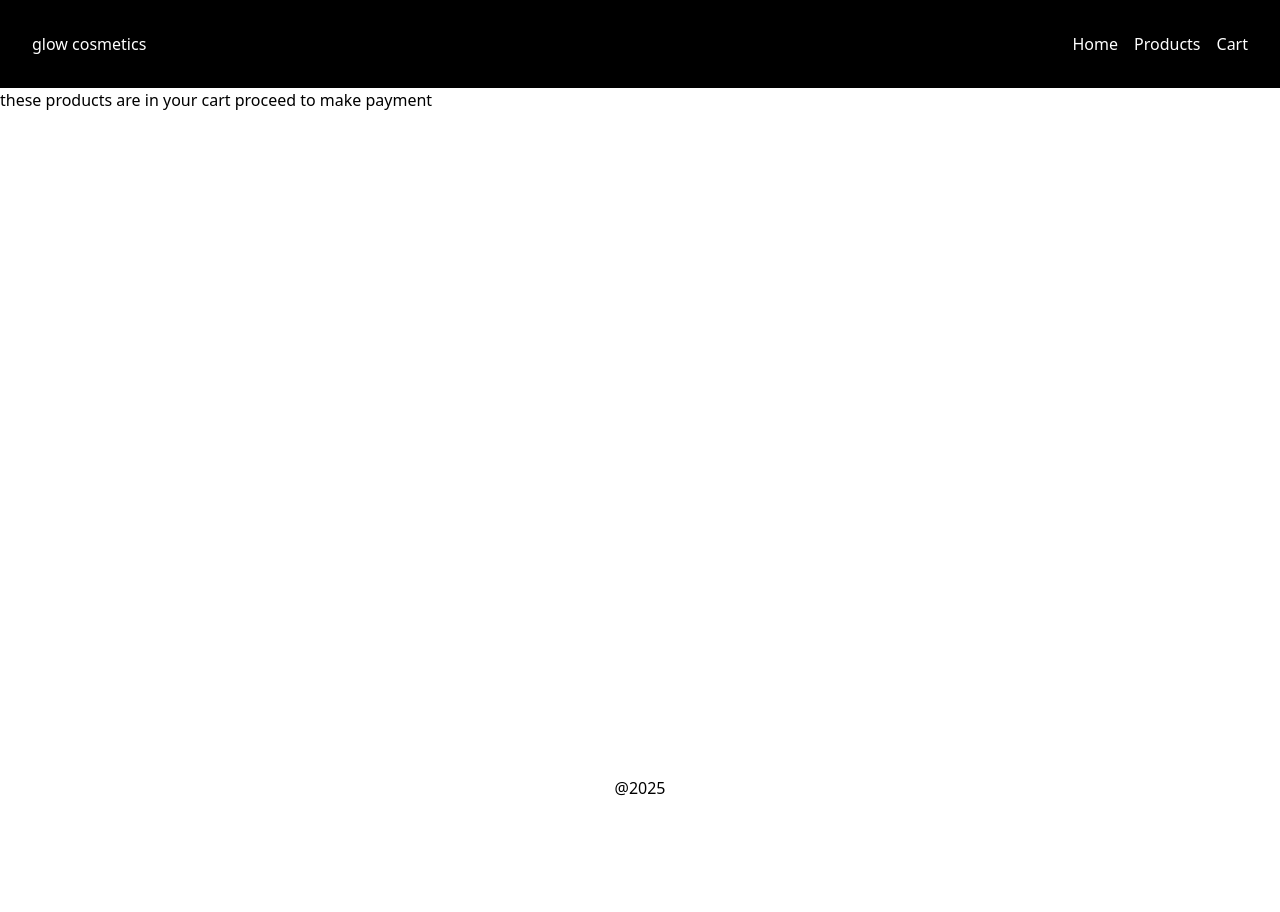
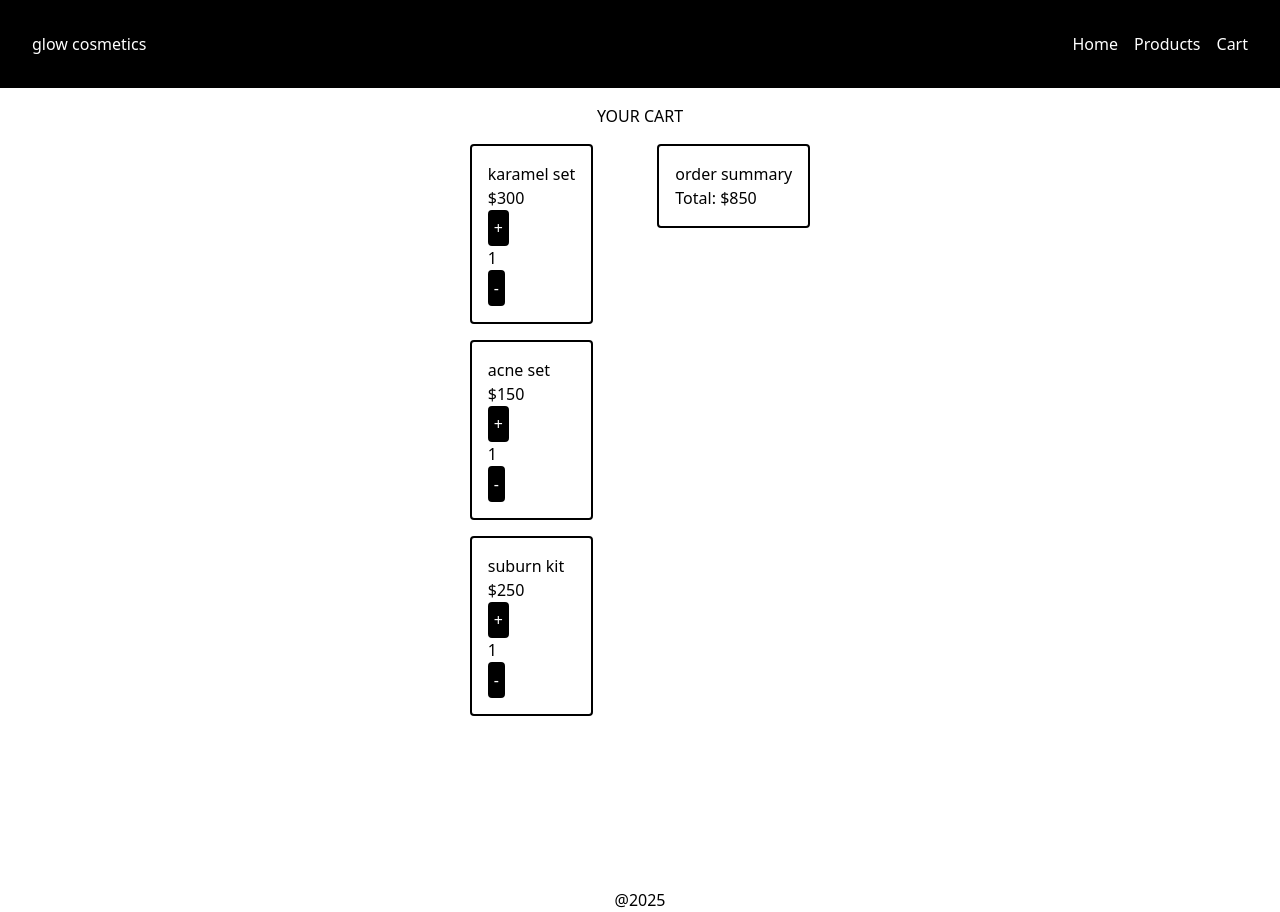
Before and after one commit to z-shaban/shopping-cart, a React (Vite) app: page /cart in a window 1280 px wide. Before the commit the page ends 800 px from the top, so only its background shows below. Built offline with nearby package versions, Linux system fonts and the light colour scheme.

Commit message:
created the static version of the cart page

```diff
--- a/src/components/cart.jsx
+++ b/src/components/cart.jsx
@@ -1,7 +1,26 @@
-export function Cart(){
+import { CartCard } from "./cartCard"
+export function Cart({card, setCart}){
+   const myCart = [
+    {name:'karamel set', price:300, quantity:1},
+     {name:'acne set', price:150, quantity:2},
+      {name: 'suburn kit', price:250, quantity:1}
+   ]
+
     return(
         <>
-        <p>these products are in your cart proceed to make payment</p>
+        <div className="flex flex-col items-center min-h-screen pt-4 ">
+              <h1 className="pb-4">YOUR CART</h1>
+              <div className="flex items-start space-x-16">
+                <div>
+                   {myCart.map((product)=> (<CartCard card = {product}/>))}
+                </div>
+                <div className="border-2 border-black p-4  rounded mb-4 ">
+                    <p>order summary</p>
+                    <p>Total: ${myCart.reduce((sum, product)=> sum + product.price*product.quantity ,0)} </p>
+                </div>
+              </div>
+        </div>
+
         </>
     )
 
--- /dev/null
+++ b/src/components/cartCard.jsx
@@ -0,0 +1,26 @@
+
+import { useState } from "react"
+
+export function CartCard({card}){
+const [quantity, setQuantity] = useState(1);
+const handleIncrement= ()=>{
+    setQuantity(quantity + 1)
+  }
+
+  const handleDecrement = ()=>{
+    if(quantity > 1){
+      setQuantity(quantity - 1)
+    }
+  }
+
+
+  return <>
+    <div className="border-2 border-black p-4  rounded mb-4">
+        <p>{card.name} </p>
+        <p>${card.price} </p>
+        <button onClick={handleIncrement} className="border-2 border-black bg-black text-white p-1 rounded hover:bg-white hover:text-black mr-4 ">+</button>
+        <p>{quantity} </p>
+        <button onClick={handleDecrement} className="border-2 border-black bg-black text-white p-1 rounded hover:bg-white hover:text-black ">-</button>
+    </div>
+  </>
+}
--- a/src/components/productCard.jsx
+++ b/src/components/productCard.jsx
@@ -2,18 +2,15 @@
 
 
 
-export function ProductCard({card}){
+export function ProductCard({card, setCart}){
 
   const [quantity, setQuantity] = useState(1);
 
-  const handleIncrement= ()=>{
-    setQuantity(quantity + 1)
-  }
 
-  const handleDecrement = ()=>{
-    if(quantity > 1){
-      setQuantity(quantity - 1)
-    }
+
+  const addToCart = () => {
+    setCart(prevCart => [...prevCart, card])
+
   }
 
 
@@ -23,17 +20,8 @@
       <div>{card.title}</div>
       <div>${card.price * quantity}</div>
       <div>
-        <label htmlFor="">Quantity: </label>
-       <input
-       type="text"
-       value={quantity}
-       onChange={(e) => setQuantity(e.target.value)}
-       />
-        <br></br>
-        <button onClick={handleIncrement} className="border-2 border-black bg-black text-white p-1 rounded hover:bg-white hover:text-black mr-4 ">+</button>
-        <button onClick={handleDecrement} className="border-2 border-black bg-black text-white p-1 rounded hover:bg-white hover:text-black ">-</button>
       </div>
-      <button className="border-2 border-black bg-black text-white p-1 rounded hover:bg-white hover:text-black ">
+      <button onClick={addToCart} className="border-2 border-black bg-black text-white p-1 rounded hover:bg-white hover:text-black ">
         ADD TO CART
       </button>
     </div>
--- a/src/components/products.jsx
+++ b/src/components/products.jsx
@@ -1,11 +1,13 @@
 import { ProductCard } from "./productCard"
 import { useState, useEffect } from "react"
+import { Cart } from "./cart";
 
 
 export function Products(){
 const [products, setProducts] = useState(null);
 const [error, setError] = useState(null)
 const [loading, setLoading] = useState(true)
+const [cart, setCart] = useState([])
 
 useEffect(()=>{
     fetch('https://dummyjson.com/products/category/skin-care')
@@ -20,7 +22,8 @@
             id: product.id,
             title: product.title,
             price : product.price,
-            image: product.images[0]
+            image: product.images[0],
+            quantity: 1
         }))
         setProducts(myProducts)
     })
@@ -31,19 +34,15 @@
 if (loading) return <p>Loading...</p>;
 if (error) return <p>A network error was encountered</p>;
 
-/*const Products = [
-    {name: 'karamel set' , price: 200},
-    {name: 'acne set' , price:150},
-    {name:'sunburn kit' , price: 100}
 
-]*/
 
 return(
     <>
     <div className="flex flex-col gap-4 items-center min-h-screen pt-4">
     <h1>PRODUCTS</h1>
     <div className="flex gap-8">
-          {products.map((product)=>(<ProductCard key={product.id} card={product}/>))}
+          {products.map((product)=>(<ProductCard key={product.id} card={product} setCart={setCart}/>))}
+
     </div>
 
     </div>
```
